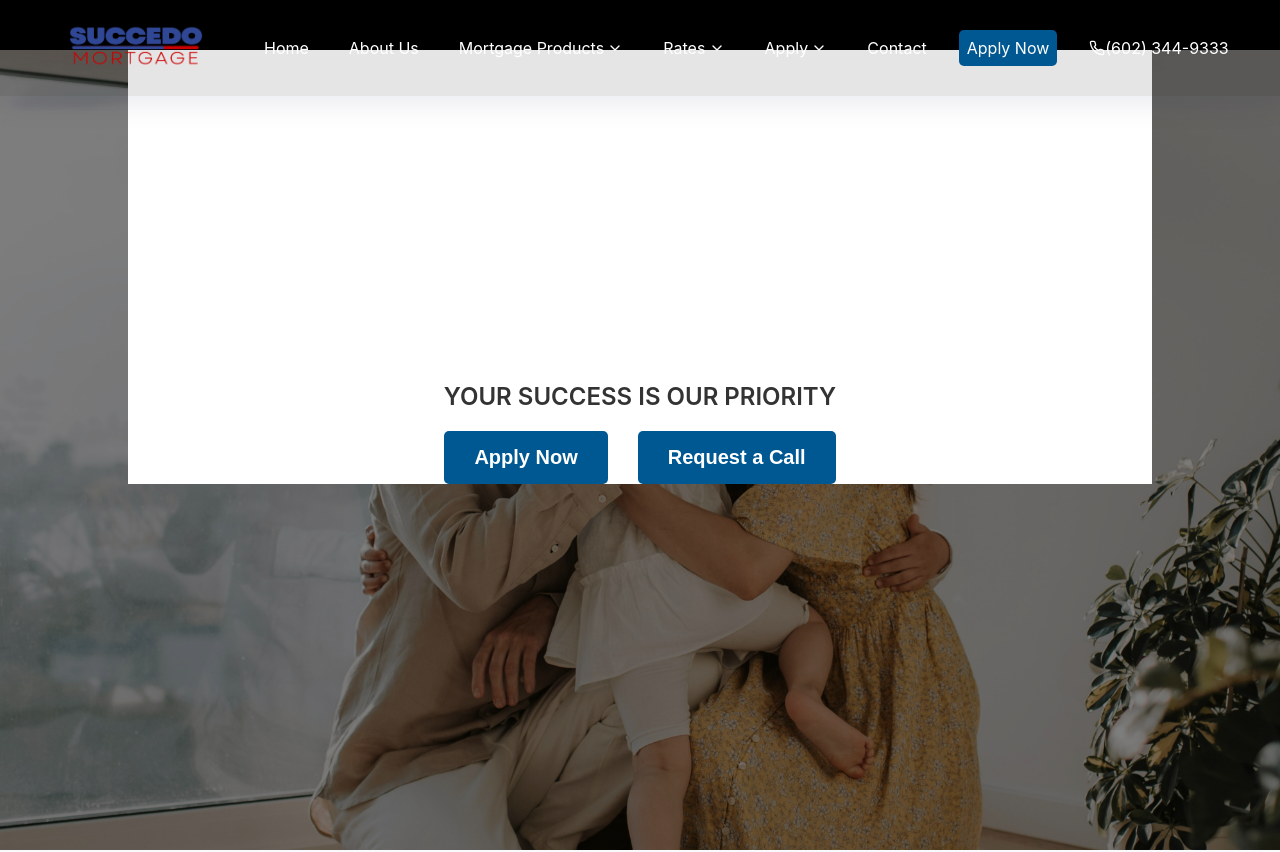
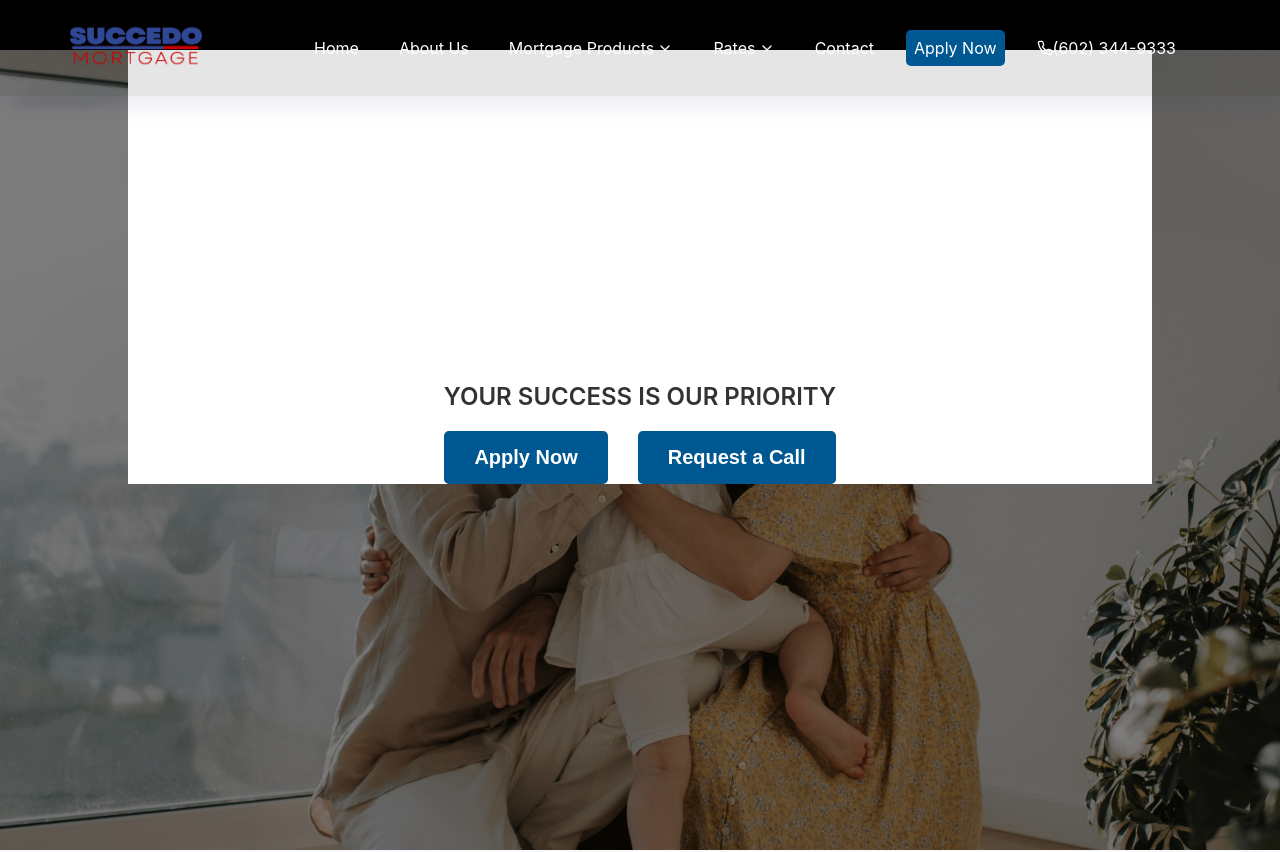
Before and after one commit to SamAtStrideRE/Succedo-mortgage, a React (Create React App) app: page / in a window 1280 px wide. Shown: the top 852 px of the page. Built offline with nearby package versions, Linux system fonts and the light colour scheme.

Commit message:
removed apply dropdown

```diff
--- a/src/components/common/header/Header.jsx
+++ b/src/components/common/header/Header.jsx
@@ -19,12 +19,11 @@ const Header = () => {
 
   const [isMenuSubMenu1, setMenuSubMenu1] = useState(false);
   const [isMenuSubMenu2, setMenuSubMenu2] = useState(false);
-  const [isMenuSubMenu3, setMenuSubMenu3] = useState(false);
 
   const handleSubmenuHover = (submenuStateSetter, newState) => {
     setMenuSubMenu1(false);
     setMenuSubMenu2(false);
-    setMenuSubMenu3(false);
+
     submenuStateSetter(newState);
   };
 
@@ -143,7 +142,7 @@ const Header = () => {
               </ul>
             )}
           </li>
-          <li
+          {/* <li
             className="menu-item sub__menus__arrows"
             onMouseEnter={() => handleSubmenuHover(setMenuSubMenu3, true)}
             onMouseLeave={() => handleSubmenuHover(setMenuSubMenu3, false)}
@@ -170,7 +169,7 @@ const Header = () => {
                 </li>
               </ul>
             )}
-          </li>
+          </li> */}
           <li className="menu-item">
             <NavLink activeClassName="is-active" to="/Contact">
               Contact
```
